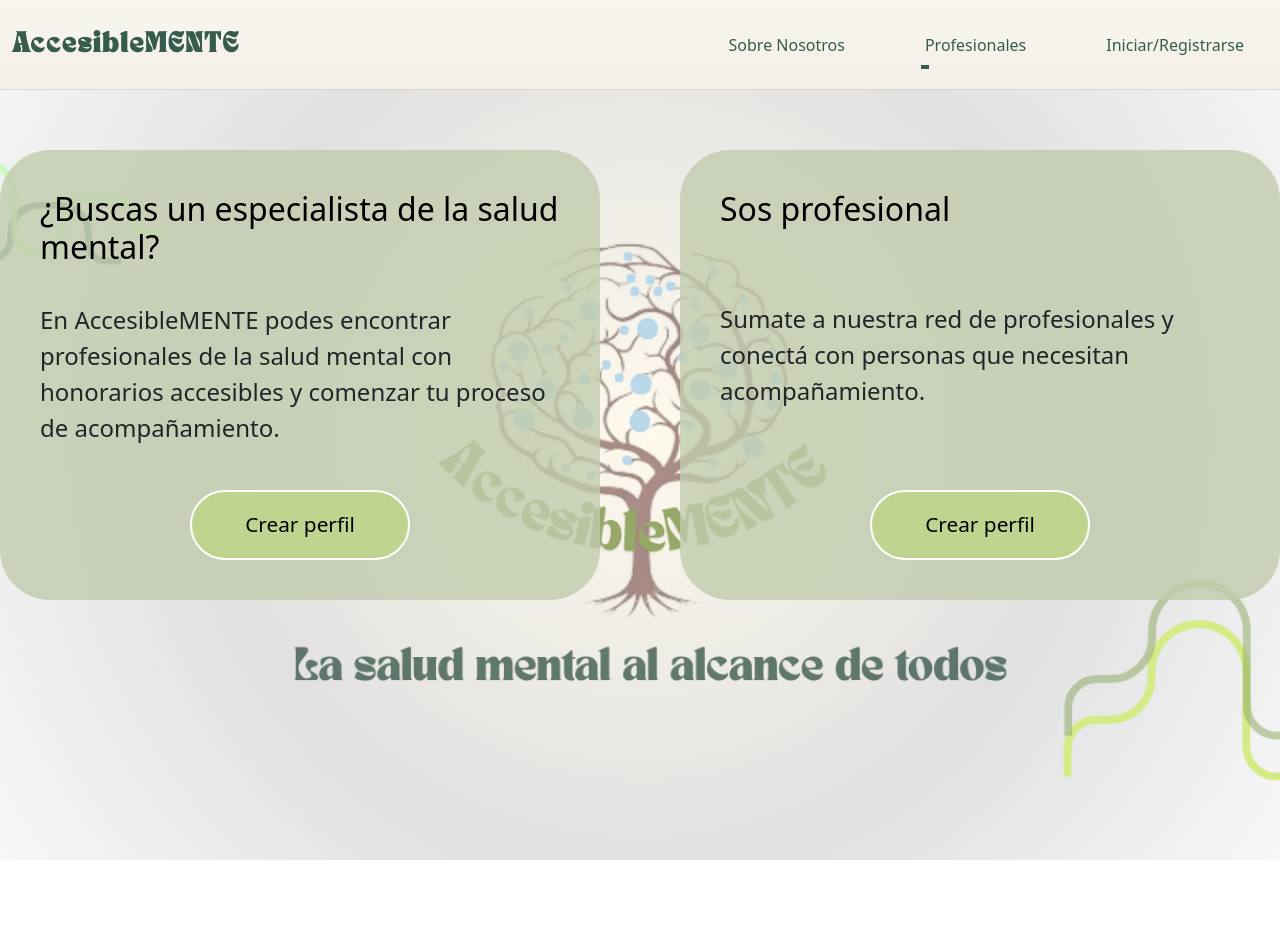
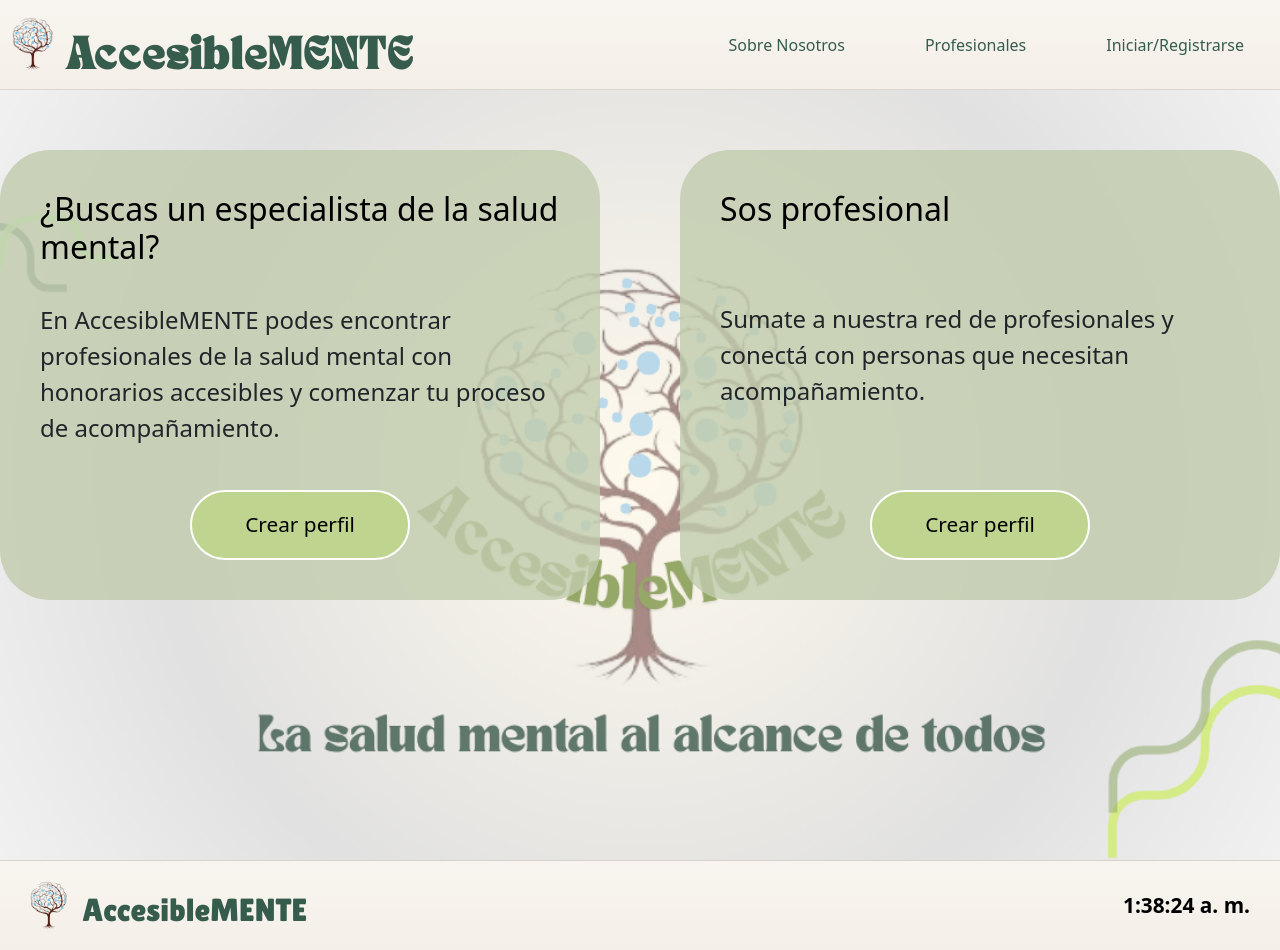
Before and after one commit to Alaincluzet/AccesibleMENTE, a React (Vite) app: page / in a window 1280 px wide. Before the commit the page ends 860 px from the top, so only its background shows below. Built offline with nearby package versions, Linux system fonts and the light colour scheme.

Commit message:
Navbar y footer terminados <3

```diff
--- a/src/App.jsx
+++ b/src/App.jsx
@@ -1,5 +1,5 @@
 import { BrowserRouter, Routes, Route } from "react-router-dom";
-
+import FooterComponent from "./components/layouts/FooterComponent";
 import Home from "./pages/Home";
 import NavbarComponent from "./components/layouts/NavBarComponent";
 
@@ -10,8 +10,9 @@ function App() {
       <Routes>
         <Route path="/" element={<Home />} />
       </Routes>
+     <FooterComponent/>
+    </BrowserRouter>
 
-    </BrowserRouter>
   );
 }
 
--- /dev/null
+++ b/src/components/layouts/FooterComponent.css
@@ -0,0 +1,53 @@
+@font-face {
+    font-family: 'Lilita One';
+    src: url('/fonts/LilitaOne-Regular.ttf') format('truetype');
+    font-weight: normal;
+    font-style: normal;
+}
+.mi-footer {
+    background: linear-gradient(
+        to bottom,
+        #f8f5f0 0%,
+        #f4efe7 100%
+    );
+
+    border-top: 1px solid rgba(0, 0, 0, 0.12);
+    height: 90px;
+}
+
+.footer-contenido {
+    height: 100%;
+
+    display: flex;
+    align-items: center;
+    justify-content: space-between;
+
+    padding: 0 30px;
+}
+
+.footer-izquierda {
+    display: flex;
+    align-items: center;
+}
+
+.footer-arbol {
+    height: 50px;
+    width: auto;
+}
+
+.footer-texto {
+    margin-left: 15px;
+    margin-right: 15px;
+    line-height: 1;
+    position: relative;
+    top: 4px;
+    font-family: 'Lilita One', sans-serif;
+    font-size: 2rem;
+    color: #355c4d;
+}
+
+.footer-reloj {
+    font-size: 1.3rem;
+    font-weight: bold;
+    color: #000000;
+}
--- /dev/null
+++ b/src/components/layouts/FooterComponent.jsx
@@ -0,0 +1,44 @@
+import { useEffect, useState } from "react";
+import "./FooterComponent.css";
+
+function FooterComponent() {
+  const [hora, setHora] = useState(
+    new Date().toLocaleTimeString("es-UY")
+  );
+
+  useEffect(() => {
+    const intervalo = setInterval(() => {
+      setHora(new Date().toLocaleTimeString("es-UY"));
+    }, 1000);
+
+    return () => clearInterval(intervalo);
+  }, []);
+
+  return (
+ <footer className="mi-footer">
+  <div className="footer-contenido">
+
+    <div className="footer-izquierda">
+      <img
+        src="/logo navbar-footer - copia.png"
+        alt="AccesibleMENTE"
+        className="footer-arbol"
+      />
+
+      <span className="footer-texto">
+        AccesibleMENTE
+      </span>
+    </div>
+
+    <div className="footer-centro"></div>
+
+    <div className="footer-reloj">
+      {hora}
+    </div>
+
+  </div>
+</footer>
+  );
+}
+
+export default FooterComponent;
--- a/src/components/layouts/NavBarComponent.css
+++ b/src/components/layouts/NavBarComponent.css
@@ -16,17 +16,27 @@
     height: 90px;
 
     border-bottom: 1px solid rgba(0, 0, 0, 0.12);
+
+    position: sticky !important;
+    top: 0;
+    z-index: 1000;
+}
+.logo-navbar {
+    height: 55px;
+    width: auto;
 }
 
-.navbar-brand {
+.texto-logo {
     font-family: 'Tan Nimbus', sans-serif;
-    color: #355c4d !important;
+    color: #355c4d;
     font-size: 2rem;
     font-weight: bold;
     letter-spacing: 2px;
-   }
 
-
+    margin-left: 13px;
+    top: 7px;
+    transform: translateY(12px);
+}
 .navbar-nav {
     gap: 2rem;
 }
@@ -37,8 +47,6 @@
     font-weight: 500;
     text-decoration: none;
 }
-
-
 
 .nav-link::after {
     content: "";
--- a/src/components/layouts/NavBarComponent.jsx
+++ b/src/components/layouts/NavBarComponent.jsx
@@ -1,12 +1,21 @@
 import "./NavbarComponent.css";
 import { Link } from "react-router-dom";
+
 function NavbarComponent() {
   return (
     <nav className="navbar navbar-expand mi-navbar">
       <div className="container-fluid">
 
-        <Link className="navbar-brand" to="/">
-          AccesibleMENTE
+        <Link className="navbar-brand d-flex align-items-center" to="/">
+          <img
+            src="/logo navbar-footer - copia.png"
+            alt="AccesibleMENTE"
+            className="logo-navbar"
+          />
+
+          <span className="texto-logo">
+            AccesibleMENTE
+          </span>
         </Link>
 
         <ul className="navbar-nav ms-auto flex-row">
@@ -17,46 +26,11 @@ function NavbarComponent() {
             </Link>
           </li>
 
-          <li className="nav-item dropdown mx-3">
-            <a
-              className="nav-link dropdown-toggle"
-              href="#"
-              role="button"
-              data-bs-toggle="dropdown"
-              aria-expanded="false"
-            >
-              Profesionales
-            </a>
-
-            <ul className="dropdown-menu">
-              <li>
-                <Link
-                  className="dropdown-item"
-                  to="/profesionales/psicologia"
-                >
-                  Psicología
-                </Link>
-              </li>
-
-              <li>
-                <Link
-                  className="dropdown-item"
-                  to="/profesionales/psiquiatria"
-                >
-                  Psiquiatría
-                </Link>
-              </li>
-
-              <li>
-                <Link
-                  className="dropdown-item"
-                  to="/profesionales/psicopedagogia"
-                >
-                  Psicopedagogía
-                </Link>
-              </li>
-            </ul>
-          </li>
+         <li className="nav-item mx-3">
+         <Link className="nav-link" to="/profesionales">
+         Profesionales
+         </Link>
+         </li>
 
           <li className="nav-item mx-3">
             <Link className="nav-link" to="/">
```
Also changed, not shown: public/fonts/LilitaOne-Regular.ttf (added), public/logo navbar-footer - copia.png (added).
